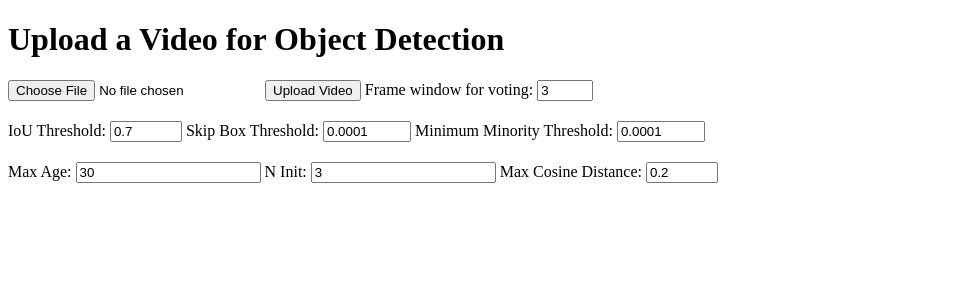
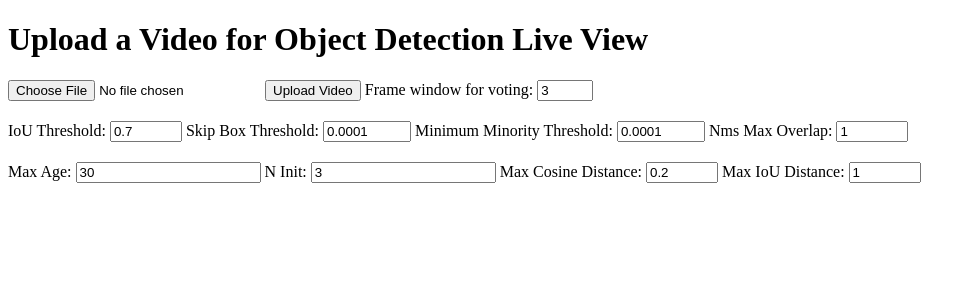
Before and after one commit to nhutanh2004/CS420-Helmet-Detection-with-YOLO_The_app_part, a Flask app: page /live_stream in a window 1280 px wide. Shown: the top 300 px of the page, without its empty margins (0-976 px from the left). Run offline with Flask 2, Linux system fonts and the light colour scheme; parts of the project's set-up code (start-up, migrations or seed data) failed here and were passed over.

Commit message:
add more element input

```diff
--- a/app.py
+++ b/app.py
@@ -84,15 +84,28 @@ def upload_video_route():
     # Return the file path to be used in live streaming
     return jsonify({"success": True, "file_path": file_path})
 
-@app.route("/process_live_stream")
+@app.route("/process_live_stream", methods=["GET"])
 def process_live_stream():
     file_path = request.args.get('file')
     if not file_path:
         return "Error: No file path provided", 400
 
+    # Get parameters from the request
+    try:
+        iou_thr = float(request.args.get("iou_thr"))
+        skip_box_thr = float(request.args.get("skip_box_thr"))
+        p = float(request.args.get("p"))
+        max_age = int(request.args.get("max_age"))
+        n_init = int(request.args.get("n_init"))
+        max_cosine_distance = float(request.args.get("max_cosine_distance"))
+        nms_max_overlap = float(request.args.get("nms_max_overlap"))
+        frame_window = int(request.args.get("frame_window"))
+    except (KeyError, ValueError) as e:
+        return jsonify({"error": str(e)}), 400
+
     # Initialize DeepSORT and Voting System for live stream
-    tracker = DeepSort(max_age=5, nms_max_overlap=1.0, n_init=3, max_cosine_distance=0.2)
-    voting_system = VotingSystem(frame_window=3)
+    tracker = DeepSort(max_age=max_age, nms_max_overlap=nms_max_overlap, n_init=n_init, max_cosine_distance=max_cosine_distance)
+    voting_system = VotingSystem(frame_window=frame_window)
 
     def gen():
         cap = cv2.VideoCapture(file_path)
@@ -108,7 +121,7 @@ def process_live_stream():
 
             # Perform detection with YOLO
             img_array = cv2.cvtColor(frame, cv2.COLOR_BGR2RGB)
-            boxes, labels, scores = run_on_frame(models, img_array, "1_1.jpg", 0.7, 0.01, 0.01)
+            boxes, labels, scores = run_on_frame(models, img_array, "1_1.jpg", iou_thr, skip_box_thr, p)
             labels = [int(label) for label in labels]
 
             detections = []
@@ -178,11 +191,13 @@ def process_video():
         max_age = int(request.form["max_age"])
         n_init = int(request.form["n_init"])
         max_cosine_distance = float(request.form["max_cosine_distance"])
+        max_iou_distance=float(request.form["max_iou_distance"]),
+        nms_max_overlap=float(request.form["max_iou_distance"])
     except (KeyError, ValueError) as e:
         return jsonify({"error": str(e)}), 400
 
     # Initialize DeepSORT
-    tracker = DeepSort(max_age=max_age, nms_max_overlap=1, n_init=n_init, max_cosine_distance=max_cosine_distance, max_iou_distance=0.8, nn_budget=None, override_track_class=None)
+    tracker = DeepSort(max_age=max_age, nms_max_overlap=nms_max_overlap, n_init=n_init, max_cosine_distance=max_cosine_distance, max_iou_distance=max_iou_distance, nn_budget=None, override_track_class=None)
 
     # Open the video file
     cap = cv2.VideoCapture(file_path)
--- a/templates/video_live.html
+++ b/templates/video_live.html
@@ -2,7 +2,7 @@
 <html lang="en">
 <head>
     <meta charset="UTF-8">
-    <title>Upload Video for Object Detection</title>
+    <title>Upload Video for Object Detection Live View</title>
     <style>
         #live-stream {
             display: none; /* Hide the live stream section initially */
@@ -14,7 +14,7 @@
     </style>
 </head>
 <body>
-    <h1>Upload a Video for Object Detection</h1>
+    <h1>Upload a Video for Object Detection Live View</h1>
 
     <!-- Form for video upload and parameters -->
     <form id="upload-video-form" action="/upload_video" method="post" enctype="multipart/form-data">
@@ -34,6 +34,8 @@
                 <input type="number" id="skip_box_thr" name="skip_box_thr" step="0.0001" min="0" max="1" value="0.0001" required>
                 <label for="p">Minimum Minority Threshold:</label>
                 <input type="number" id="p" name="p" step="0.0001" min="0" max="1" value="0.0001" required>
+                <label for="nms_max_overlap">Nms Max Overlap:</label>
+                <input type="number" id="nms_max_overlap" name="nms_max_overlap" step="0.01" min="0" max="1" value="1" required>
             </div>
             <!-- Third Row -->
             <div>
@@ -43,6 +45,8 @@
                 <input type="number" id="n_init" name="n_init" step="1" min="1" value="3" required>
                 <label for="max_cosine_distance">Max Cosine Distance:</label>
                 <input type="number" id="max_cosine_distance" name="max_cosine_distance" step="0.01" min="0" max="1" value="0.2" required>
+                <label for="max_iou_distance">Max IoU Distance:</label>
+                <input type="number" id="max_iou_distance" name="max_iou_distance" step="0.01" min="0" max="1" value="1" required>
             </div>
         </div>
     </form>
@@ -72,7 +76,20 @@
                     const liveStreamContainer = document.getElementById('live-stream');
                     const liveStreamImg = document.getElementById('live-stream-img');
 
-                    liveStreamImg.src = "/process_live_stream?file=" + encodeURIComponent(data.file_path);
+                    // Build the query string with parameters
+                    const queryString = new URLSearchParams({
+                        file: data.file_path,
+                        iou_thr: document.getElementById('iou_thr').value,
+                        skip_box_thr: document.getElementById('skip_box_thr').value,
+                        p: document.getElementById('p').value,
+                        max_age: document.getElementById('max_age').value,
+                        n_init: document.getElementById('n_init').value,
+                        max_cosine_distance: document.getElementById('max_cosine_distance').value,
+                        nms_max_overlap: document.getElementById('nms_max_overlap').value,
+                        frame_window: document.getElementById('frame_window').value,
+                    });
+
+                    liveStreamImg.src = "/process_live_stream?" + queryString.toString();
                     liveStreamContainer.style.display = 'block';
                 } else {
                     alert('Error processing video');
@@ -83,6 +100,7 @@
             })
             .catch(error => {
                 console.error('Error:', error);
+
                 // Enable the submit button in case of error
                 submitButton.disabled = false;
             });
```
